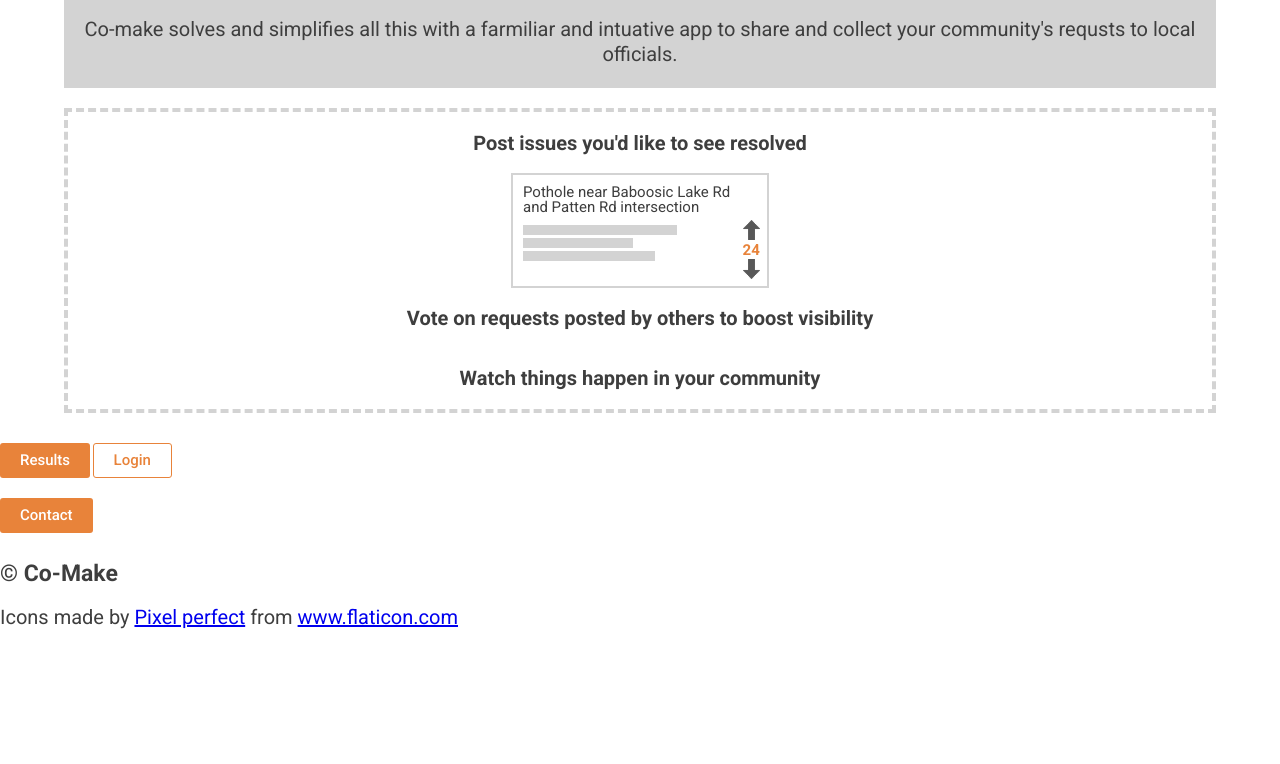
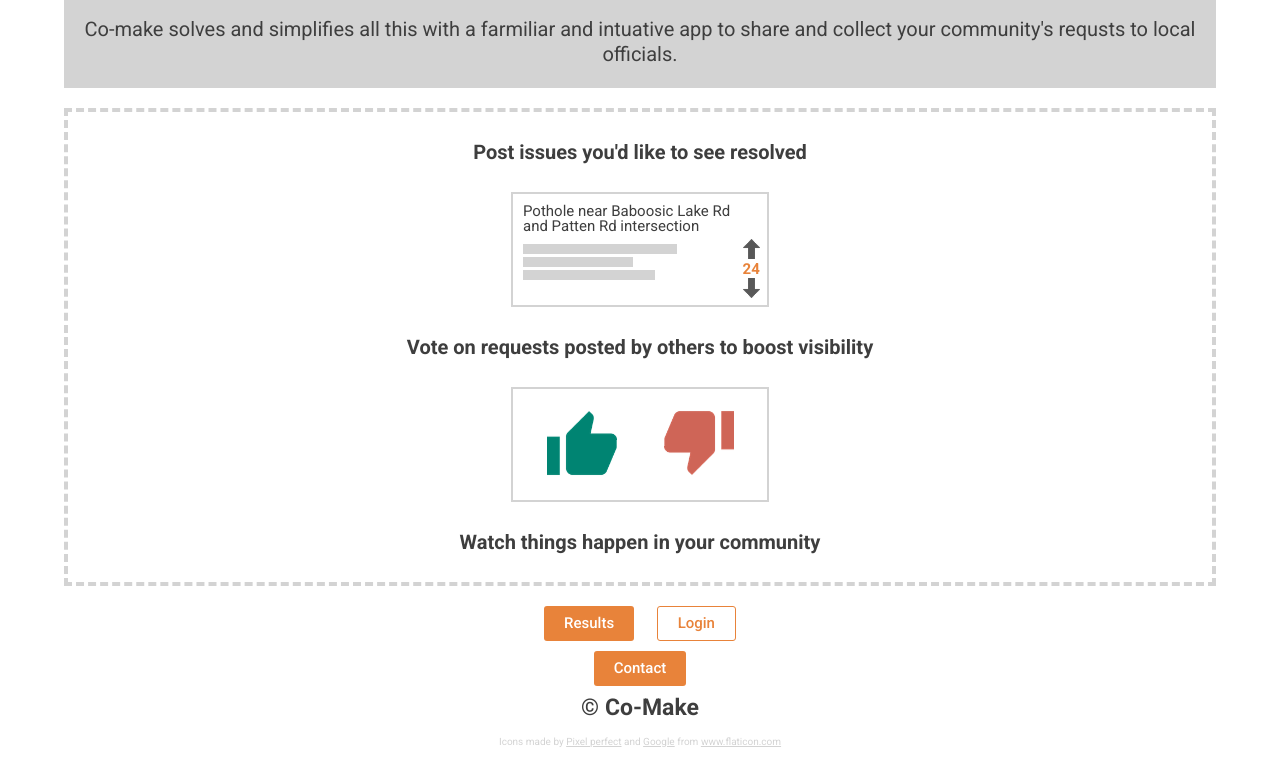
Before and after one commit to Buildweek-Co-Make/marketing, a plain HTML site: page index.html in a window 1280 px wide. Shown: the part 531-1295 px from the top of the page. Before the commit the page ends 1181 px from the top, so only its background shows below. Drawn offline with Linux system fonts and the light colour scheme.

Commit message:
completed all styling on main marketing page

```diff
--- a/index.html
+++ b/index.html
@@ -54,7 +54,10 @@
 					</div>
 				</div>
 				<div><h3>Vote on requests posted by others to boost visibility</h3></div>
-				<div></div>
+				<div id="vote-box">
+					<div><img src="/assets/thumb-up.png" alt="thumbs up"></div>
+					<div><img src="/assets/thumb-down.png" alt="thubs down"></div>
+				</div>
 				<div><h3>Watch things happen in your community</h3></div>
 				<div></div>
 			</article>
@@ -68,6 +71,6 @@
 		</nav>
 		<button type="button">Contact</button>
 		<h2>&copy; Co-Make</h2>
-		<p>Icons made by <a href="https://www.flaticon.com/authors/pixel-perfect" title="Pixel perfect">Pixel perfect</a> from <a href="https://www.flaticon.com/" title="Flaticon"> www.flaticon.com</a></p>
+		<p>Icons made by <a href="https://www.flaticon.com/authors/pixel-perfect" title="Pixel perfect">Pixel perfect</a> and <a href="https://www.flaticon.com/authors/google" title="Google">Google</a> from <a href="https://www.flaticon.com/" title="Flaticon"> www.flaticon.com</a></p>
 	</footer>
 </html>
--- a/styles/index.scss
+++ b/styles/index.scss
@@ -118,8 +118,12 @@ figure {
 	width: 90%;
 	margin: 2rem auto;
 	text-align: center;
-	padding: .1rem 3rem;
+	padding: 0 5rem;
 	border: dashed lightgrey .4rem;
+
+	h3 {
+		margin: 3rem 0;
+	}
 }
 
 #fake-post {
@@ -182,3 +186,41 @@ figure {
 	}
 
 }
+
+#vote-box {
+	@extend #fake-post;
+	width: 258px;
+	height: 115px;
+	padding: 1rem;
+	@include flex(space-around, center);
+
+	div {
+
+		img {
+			height: 7rem;
+		}
+
+	}
+}
+
+footer {
+	@include flex(center, center);
+	flex-direction: column;
+	nav {
+		button {
+			margin: 0 1rem;
+		}
+	}
+
+	h2 {
+		margin: 0;
+	}
+
+	p {
+		font-size: 1rem;
+		color: lightgrey;
+		a {
+			color: lightgrey;
+		}
+	}
+}
```
Also changed, not shown: assets/thumb-down.png (added), assets/thumb-up.png (added), styles/index.css, 1 other file.
